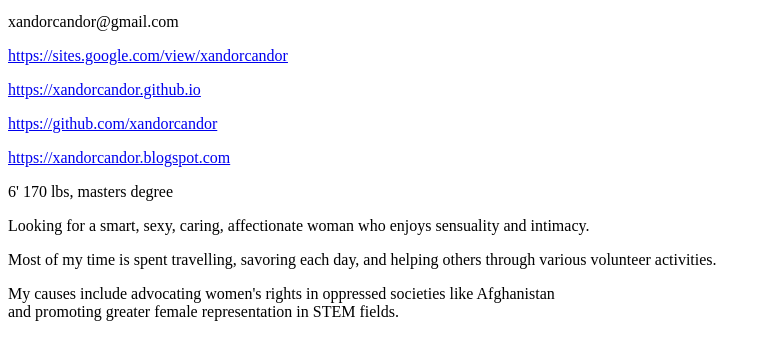
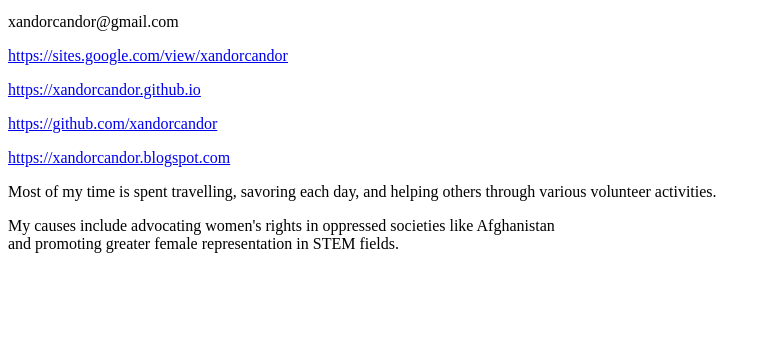
Before and after one commit to xandorcandor/xandorcandor.github.io, a plain HTML site: page index.html in a window 1280 px wide. Shown: the part 292-652 px from the top of the page, without its empty margins (0-771 px from the left). Drawn offline with Linux system fonts and the light colour scheme.

Commit message:
Update index.html

```diff
--- a/index.html
+++ b/index.html
@@ -6,8 +6,6 @@
 <p><a href="https://xandorcandor.github.io">https://xandorcandor.github.io</a></p>
 <p><a href="https://github.com/xandorcandor">https://github.com/xandorcandor</a></p>
 <p><a href="https://xandorcandor.blogspot.com">https://xandorcandor.blogspot.com</a></p>
-<p>6' 170 lbs, masters degree</p>
-<p>Looking for a smart, sexy, caring, affectionate woman who enjoys sensuality and intimacy.</p>
 <p>Most of my time is spent travelling, savoring each day, and helping others through various volunteer activities.</p>
 <p>My causes include advocating women's rights in oppressed societies like Afghanistan <br>
   and promoting greater female representation in STEM fields.</p>
```
